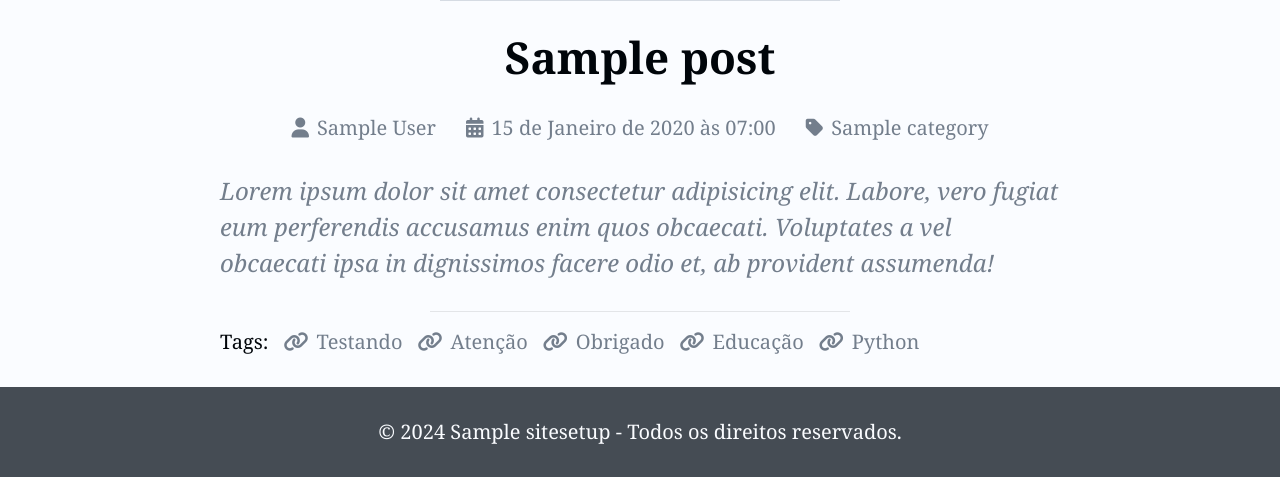
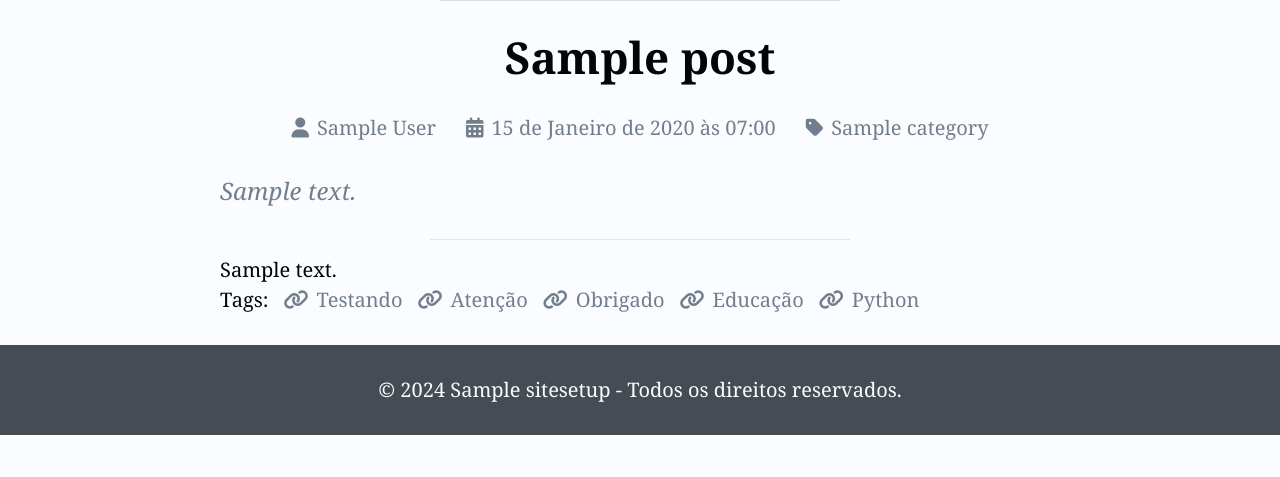
Before and after one commit to HellenJasmine/Blog_Django, a Django app: a page that uses djangoapp/blog/templates/blog/pages/post.html in a window 1280 px wide. Shown: the part 582-1059 px from the top of the page. After the commit the page ends 1017 px from the top, so only its background shows below. Run offline with Django 5.2, Linux system fonts and the light colour scheme; tables that the repository leaves empty hold one stand-in row (values such as "Sample post"); grey boxes marked "Sample" are stand-in pictures.

Commit message:
renderizando HTML dentro do template do Django com safe

```diff
--- a/djangoapp/blog/templates/blog/pages/post.html
+++ b/djangoapp/blog/templates/blog/pages/post.html
@@ -54,15 +54,13 @@
         </div>
 
         <p class="single-post-excerpt pb-base">
-          Lorem ipsum dolor sit amet consectetur adipisicing elit. Labore, vero
-          fugiat eum perferendis accusamus enim quos obcaecati. Voluptates a vel
-          obcaecati ipsa in dignissimos facere odio et, ab provident assumenda!
+          {{ post.excerpt | safe }}
         </p>
 
         <div class="separator"></div>
 
         <div class="single-post-content">
-
+          {{ post.content | safe}}
 
           <div class="post-tags">
             <span>Tags: </span>
```
